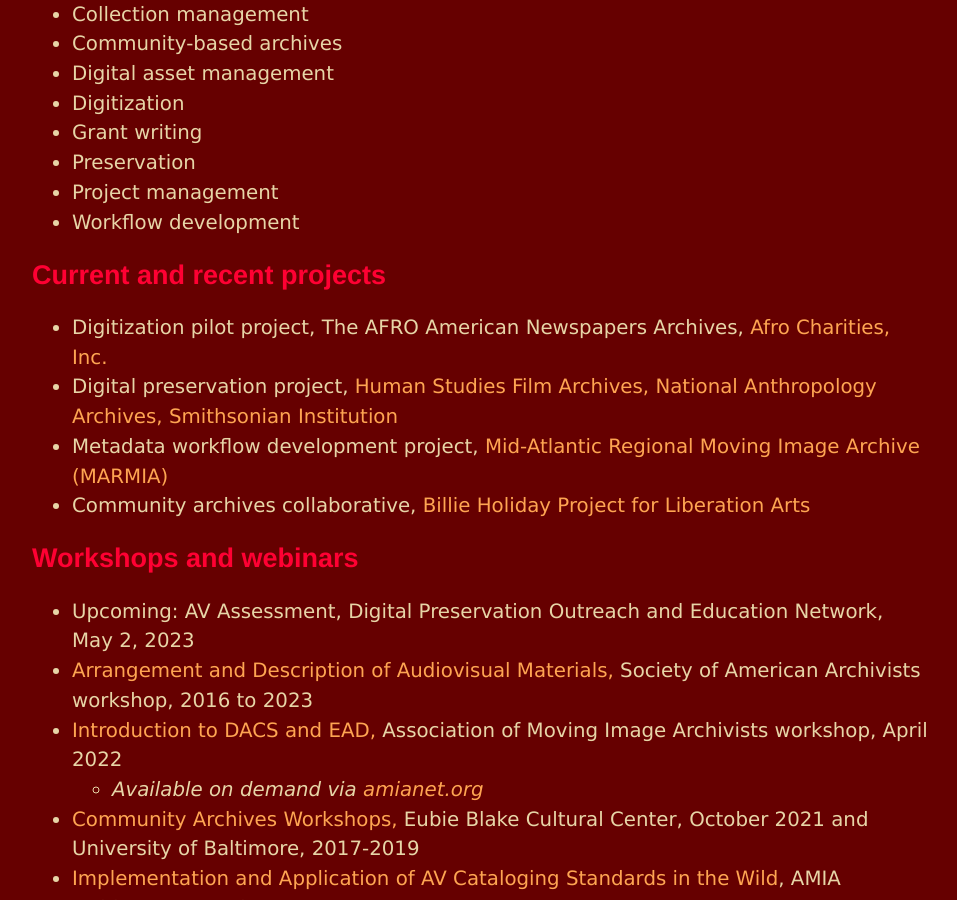
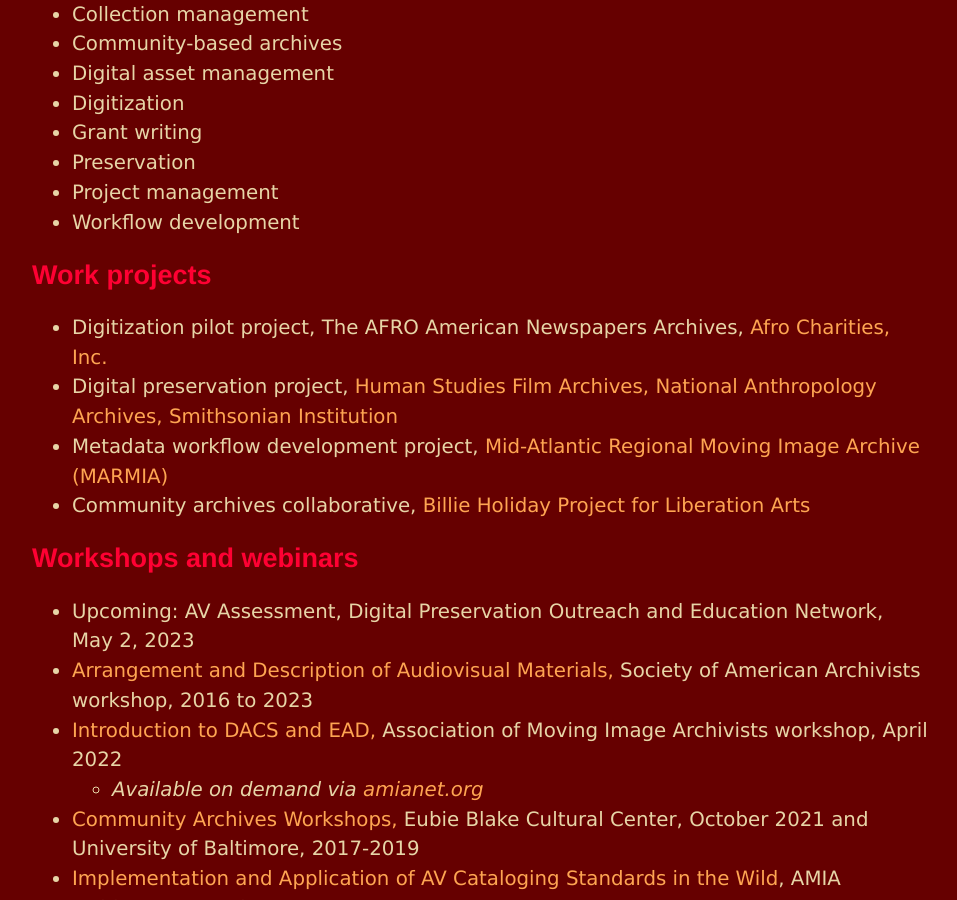
Before and after one commit to megan-mcshea/megan-mcshea.github.io, a Jekyll site: the page built from archivist.html, in a window 1280 px wide and 900 px high, scrolled down 456 px. Shown: the whole window, without its empty margins (160-1117 px from the left). Built offline with Jekyll 4.4.1, drawn with Linux system fonts in a browser that asks for light colours.

Commit message:
Update archivist.html

```diff
--- a/archivist.html
+++ b/archivist.html
@@ -22,7 +22,7 @@ title: Megan McShea, archivist
 	<li>Workflow development</li>
 	</ul>
 
-	<h2>Current and recent projects</h2>
+	<h2>Work projects</h2>
 	<ul>	<li>Digitization pilot project, The AFRO American Newspapers Archives, <a href="https://www.afrocharities.org" target="_blank">Afro Charities, Inc.</a></li>
 		<li>Digital preservation project, <a href="https://naturalhistory.si.edu/research/anthropology/collections-overview/anthropology-archives" target="_blank">Human Studies Film Archives, National Anthropology Archives, Smithsonian Institution</a></li>
 		<li>Metadata workflow development project, <a href="https://marmia.org/" target="_blank">Mid-Atlantic Regional Moving Image Archive (MARMIA)</a></li>
```
